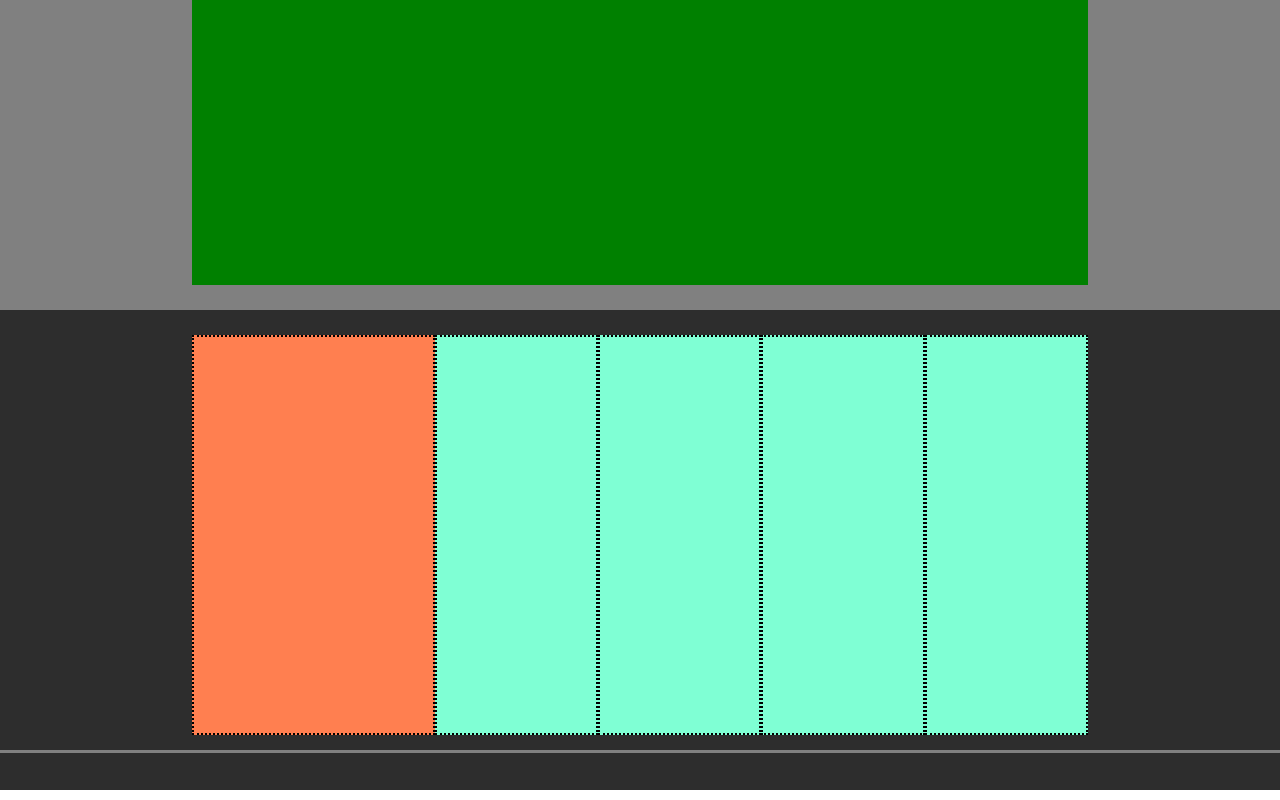
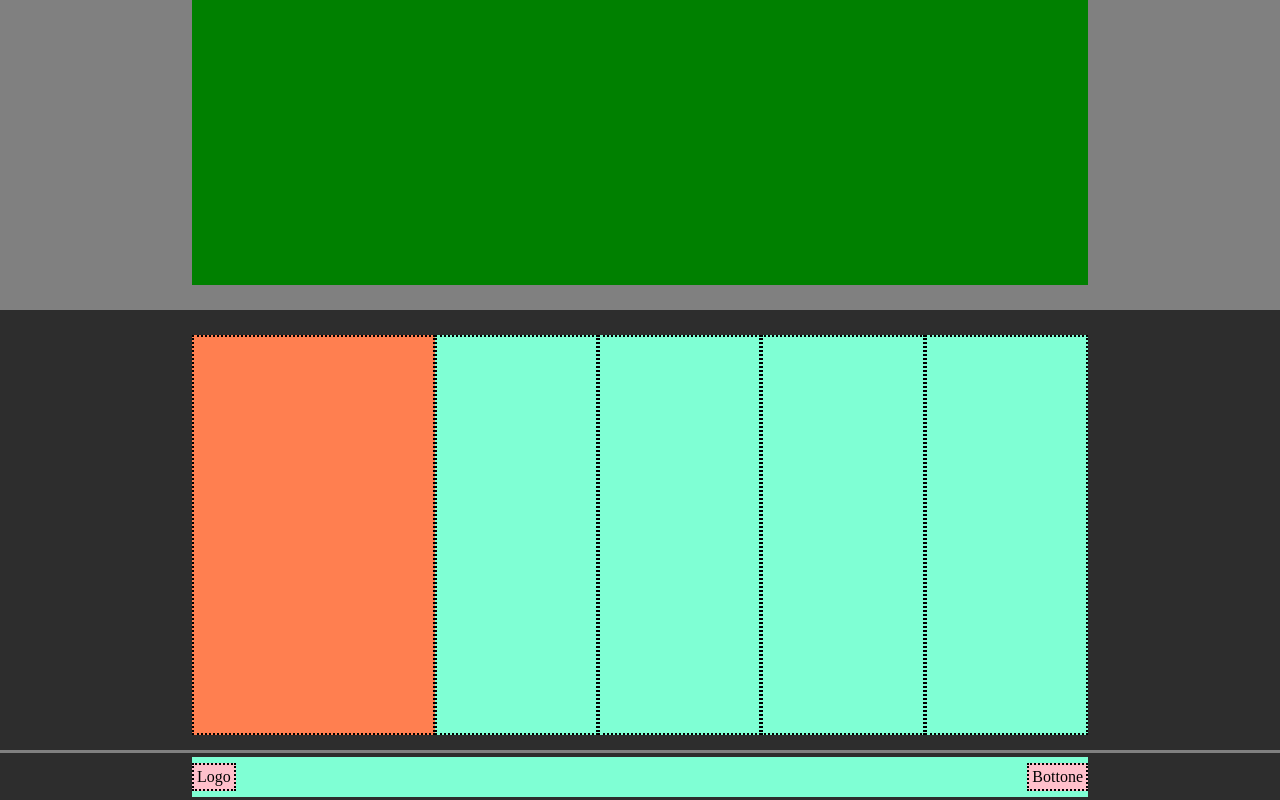
Before and after one commit to Seko461/htmlcss-struttura-discord, a plain HTML site: page index.html in a window 1280 px wide. Shown: the part 1790-2590 px from the top of the page. Drawn offline with Linux system fonts and the light colour scheme.

Commit message:
footer nav bar commit

```diff
--- a/assets/css/style.css
+++ b/assets/css/style.css
@@ -172,8 +172,27 @@ a {
     background-color: aquamarine;
 }
 
-.footer_bar {
+.footer_nav {
     background-color: rgb(45, 45, 45);
     border-top: 3px solid gray;
+    height: 50px;
+    display: flex;
+    align-items: flex-end;
+}
+
+.footer_bar {
+    margin: auto;
+    width: 70%;
     height: 40px;
+    background-color: aquamarine;
+    display: flex;
+    justify-content: space-between;
+    align-items: center;
 }
+
+.footer_logo,
+.button {
+    border: 2px dotted black;
+    background-color: pink;
+    padding: 3px;
+}
--- a/index.html
+++ b/index.html
@@ -73,8 +73,11 @@
 
             </div>
         </div>
-        <div class="footer_bar">
-
+        <div class="footer_nav">
+            <div class="footer_bar">
+                <div class="footer_logo">Logo</div>
+                <div class="button">Bottone</div>
+            </div>
         </div>
     </footer>
     <!-- /.site_footer -->
```
